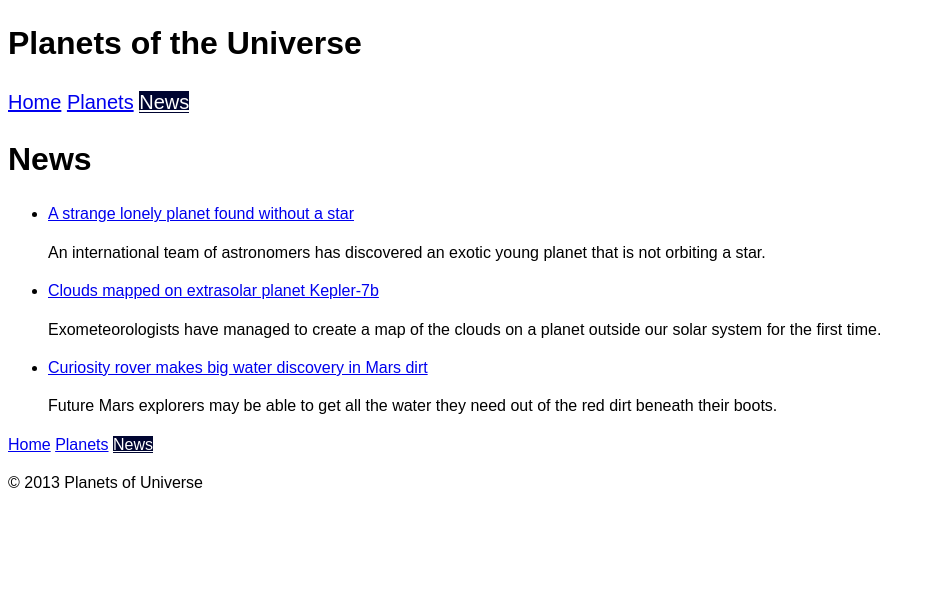
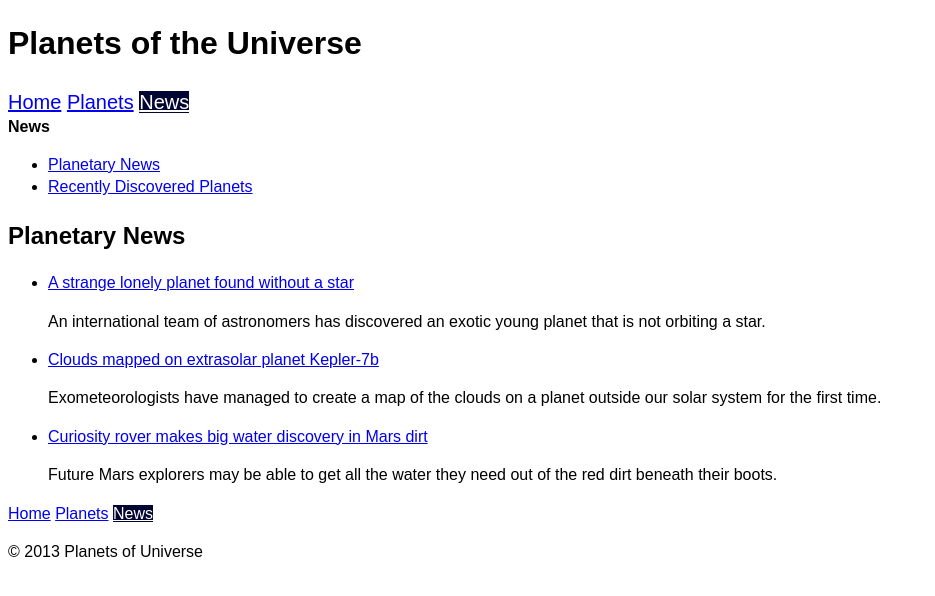
Before and after one commit to ysundev/planets-of-the-universe, a Jekyll site: the page built from news.html, in a window 1280 px wide. Shown: the top 596 px of the page, without its empty margins (0-935 px from the left). Built offline with Jekyll 4.4.1, drawn with Linux system fonts in a browser that asks for light colours.

Commit message:
Create a news sub-manu:
- Create a news layout
- Replace default layout with news layout in news.html

```diff
--- /dev/null
+++ b/_layouts/news.html
@@ -0,0 +1,14 @@
+---
+layout: default
+---
+
+<strong>News</strong>
+
+<nav>
+  <ul>
+    <li><a href="{{site.baseurl}}/news.html">Planetary News</a></li>
+    <li><a href="{{site.baseurl}}/recently-discovered.html">Recently Discovered Planets</a></li>
+  </ul>
+</nav>
+
+{{content}}
--- a/news.html
+++ b/news.html
@@ -1,8 +1,8 @@
 ---
-layout: default
+layout: news
 ---
 
-	<h1>News</h1>
+	<h2>Planetary News</h2>
 
 	<ul>
 		{% for news in site.categories.news %}
```
